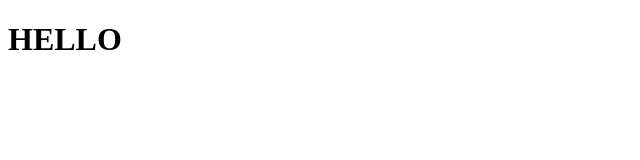
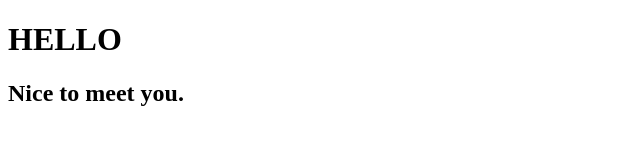
Before and after one commit to Ykesha/ykesha.github.io, a plain HTML site: page index.html in a window 1280 px wide. Shown: the whole page, without its empty margins (0-640 px from the left). Drawn offline with Linux system fonts and the light colour scheme.

Commit message:
added text

```diff
--- a/index.html
+++ b/index.html
@@ -8,5 +8,6 @@
 </head>
 <body>
     <h1>HELLO</h1>
+    <h2>Nice to meet you.</h2>
 </body>
 </html>
```
